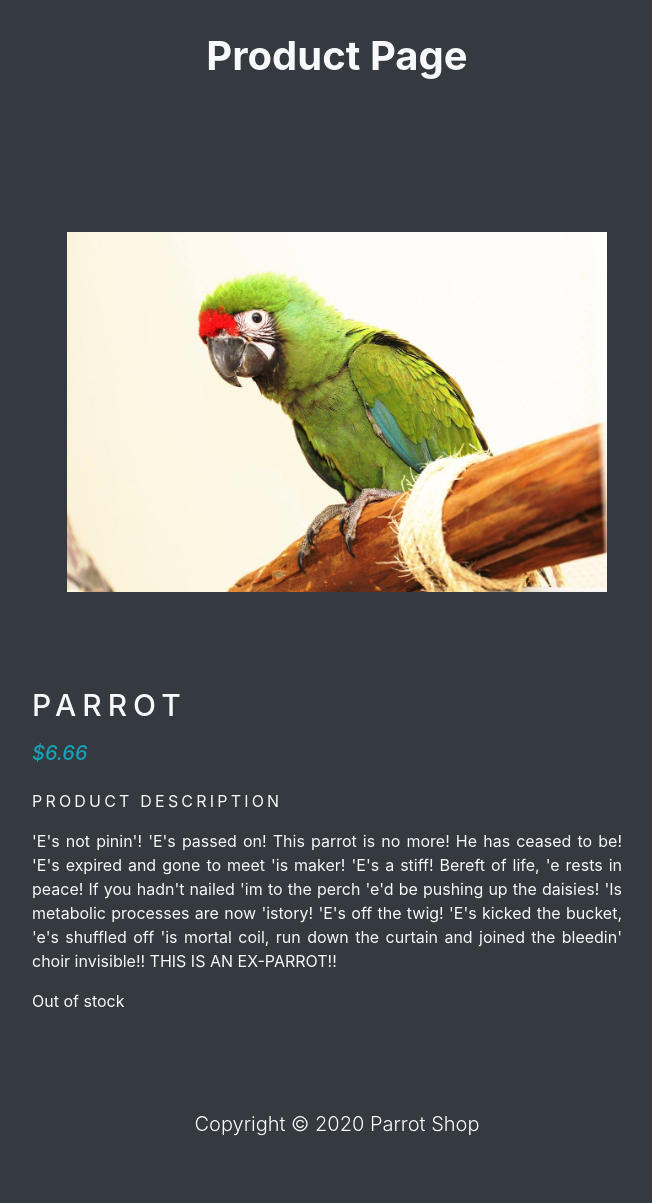
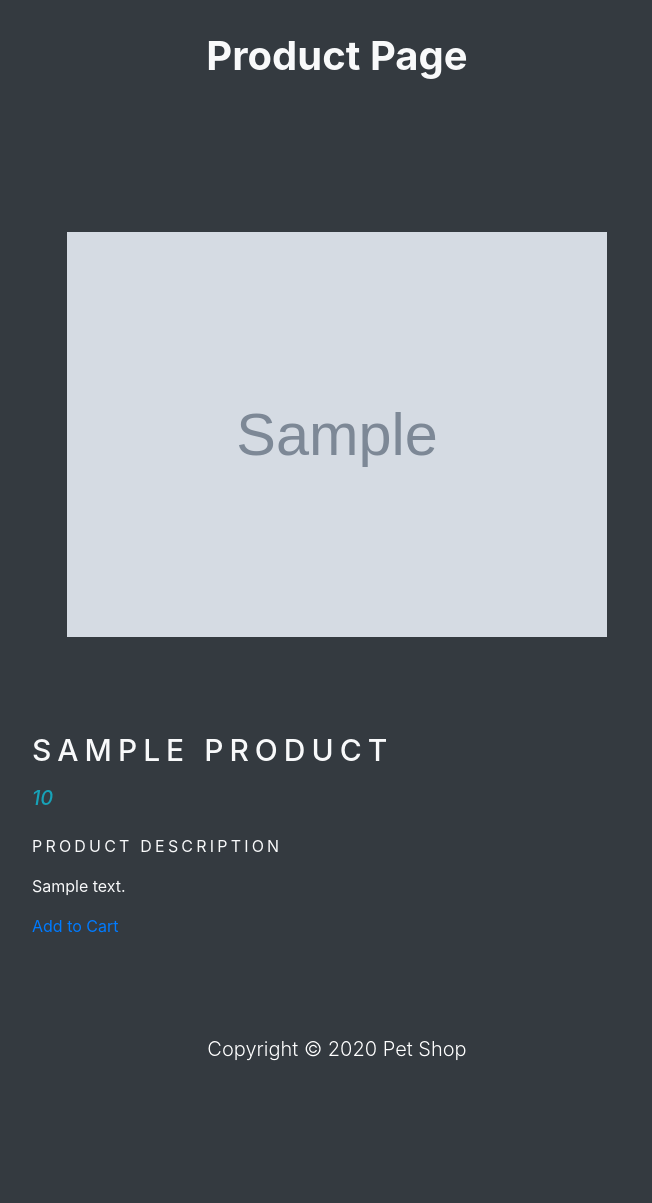
Before and after one commit to JackCX777/django_ecommerce, a Django app: template shop/templates/product.html in a window 1280 px wide. Shown: the part 58-1261 px from the top of the page, without its empty margins (303-955 px from the left). After the commit the page ends 1119 px from the top, so only its background shows below. Run offline with Django 3.2, Linux system fonts and the light colour scheme; the template is opened without the code that fills it: most values are stand-ins (such as "Sample title", 1, 10 or a date in 2020); grey boxes marked "Sample" are stand-in pictures.

Commit message:
Name of the shop edited in footer. Files urls.py, views.py, and templates home.html and product.html in /shop folder edited, so now product description page opens by clicking on a product card.

```diff
--- a/shop/models.py
+++ b/shop/models.py
@@ -37,5 +37,8 @@ class Product(models.Model):
         verbose_name = 'product'
         verbose_name_plural = 'products'
 
+    def get_url(self):
+        return reverse('product_detail', args=[self.category.slug, self.slug])
+
     def __str__(self):
         return self.name
--- a/shop/templates/footer.html
+++ b/shop/templates/footer.html
@@ -1,5 +1,5 @@
 <footer class="bg-dark text-white mt-5 p-5">
     <div class="container">
-        <p class="lead text-center">Copyright &copy; 2020 Parrot Shop</p>
+        <p class="lead text-center">Copyright &copy; 2020 Pet Shop</p>
     </div>
 </footer>
--- a/shop/templates/home.html
+++ b/shop/templates/home.html
@@ -32,7 +32,7 @@
       <div class="col-9 mx-auto col-md-6 col-lg-3">
         <div class="card mb-5">
           <div class="p-4">
-            <img class="card-imd-top" src="{{product.image.url}}" alt="{{product.name}}" width="100%">
+            <a href="{{product.get_url}}"><img class="card-imd-top" src="{{product.image.url}}" alt="{{product.name}}" width="100%"></a>
           </div>
           <div class="card-footer d-flex justify-content-between" style="background: transparent;
            border-color: transparent;">
--- a/shop/templates/product.html
+++ b/shop/templates/product.html
@@ -21,33 +21,31 @@
   <div class="container py-5">
       <div class="row mt-5">
           <div class="col-10 mx-auto col-md-6 my-3">
-              <img src="{% static 'images/Parrot_1.jpg' %}" width="100%">
+              <img src="{{product.image.url}}" width="100%">
           </div>
       </div>
   </div>
   <div class="col-10 mx-auto col-md-6 my-3">
     <div>
       <h1 class="product_title text-light">
-        Parrot
+        {{product.name}}
       </h1>
       <h5 class="text-info font-italic mb-4">
-        $6.66
+        {{product.price}}
       </h5>
       <p class="product_desc text-light">
         Product description
       </p>
       <p class="text-justify product_text text-light">
-        'E's not pinin'! 'E's passed on! This parrot is no more! He has ceased to be! 'E's expired and gone to meet
-        'is maker!
-        'E's a stiff! Bereft of life, 'e rests in peace! If you hadn't nailed 'im to the perch 'e'd be pushing up
-        the daisies!
-        'Is metabolic processes are now 'istory!
-        'E's off the twig! 'E's kicked the bucket, 'e's shuffled off 'is mortal coil,
-        run down the curtain and joined the bleedin' choir invisible!! THIS IS AN EX-PARROT!!
+        {{product.description}}
       </p>
+      {% if product.stock <= 0 %}
       <p class="text-justify product_text text-light">
         Out of stock
       </p>
+      {% else %}
+      <a href="">Add to Cart</a>
+      {% endif %}
     </div>
   </div>
 {% endblock %}
--- a/shop/urls.py
+++ b/shop/urls.py
@@ -4,7 +4,7 @@ from . import views
 
 urlpatterns = [
     path('', views.home, name='home'),
-    path('product/', views.product, name='product'),
     path('<slug:category_slug>', views.home, name='products_by_category'),
+    path('<slug:category_slug>/<slug:product_slug>', views.product, name='product_detail'),
     path('about/', views.about, name='about'),
 ]
```
Also changed, not shown: shop/views.py (+6 -2 lines).
